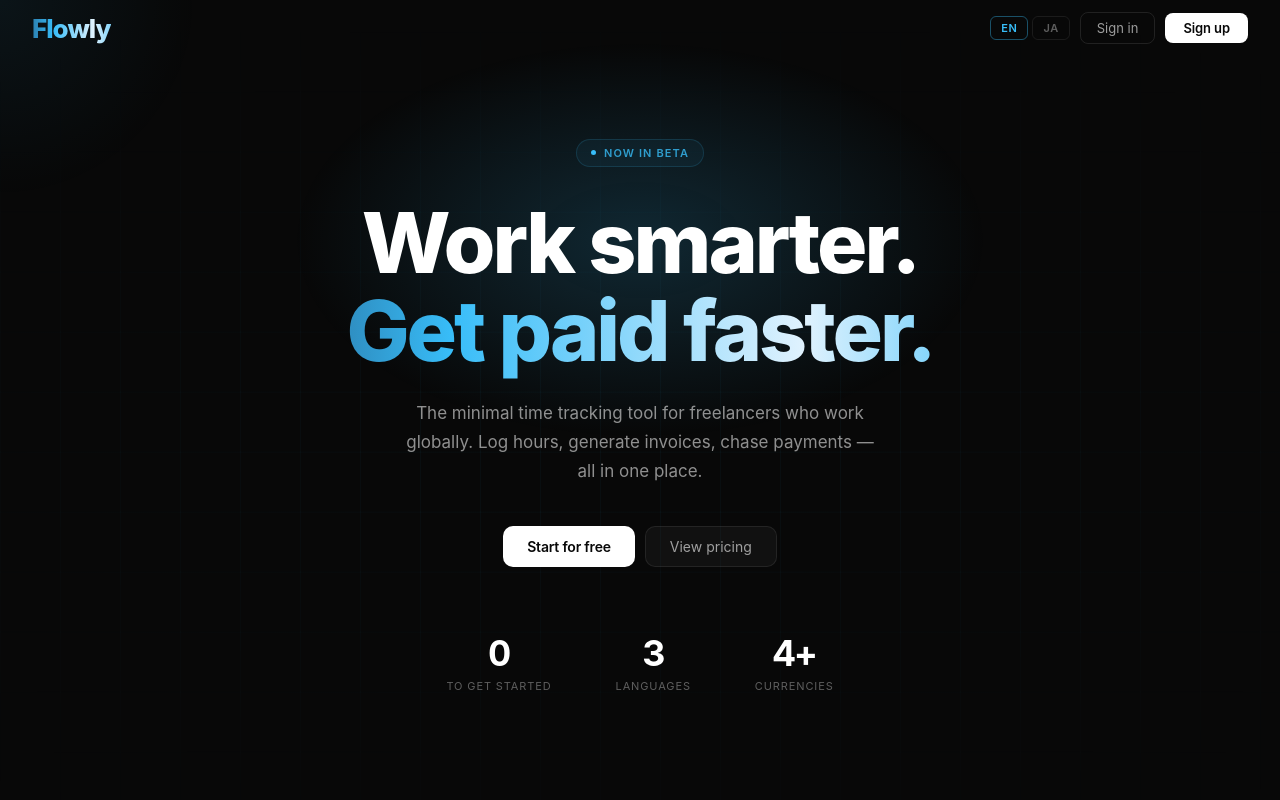
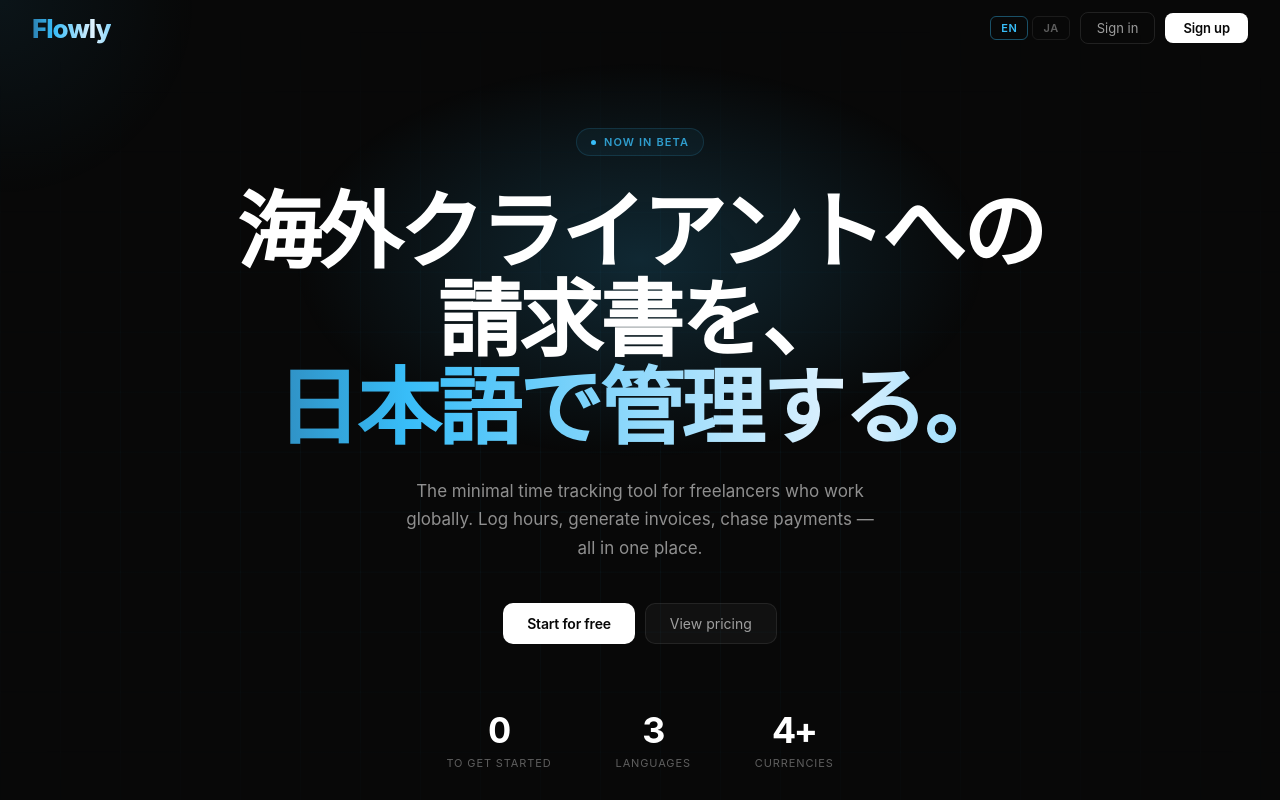
Before and after one commit to ShoueiYamada/slowly, a Next.js app: page /landing in a window 1280 px wide. Shown: the top 800 px of the page. Built offline with nearby package versions, Linux system fonts and the light colour scheme.

Commit message:
feat: Japanese-focused copy and /month pricing

```diff
--- a/src/app/landing/page.tsx
+++ b/src/app/landing/page.tsx
@@ -129,7 +129,7 @@ export default function LandingPage() {
 
   const en = {
     eyebrow: 'Now in beta',
-    h1a: 'Work smarter.', h1b: 'Get paid faster.', h1c: '',
+    h1a: '海外クライアントへの請求書を、', h1b: '日本語で管理する。', h1c: '',
     sub: 'The minimal time tracking tool for freelancers who work globally. Log hours, generate invoices, chase payments — all in one place.',
     cta1: 'Start for free', cta2: 'View pricing',
     s1: '0', s2: '3', s3: '4+',
@@ -162,35 +162,35 @@ export default function LandingPage() {
   }
 
   const ja = {
-    eyebrow: 'ベータ版公開中',
-    h1a: 'Work smarter.', h1b: 'Get paid faster.', h1c: '',
-    sub: 'グローバルに働くフリーランサーのためのミニマルな時間管理ツール。作業記録・請求書・未払い督促をひとつに。',
-    cta1: '無料で始める', cta2: '料金を見る',
-    s1: '$0', s2: '3', s3: '4+',
-    l1: '無料で始められる', l2: '対応言語', l3: '対応通貨',
+    eyebrow: '海外案件特化 · 無料で始める',
+    h1a: '海外クライアントへの請求書を、', h1b: '日本語で管理する。', h1c: '',
+    sub: '英語の請求書を自動生成しながら、自分用の記録は日本語で。為替・税金・未払い督促まで、海外案件に特化したツール。',
+    cta1: '無料で始める', cta2: '機能を見る',
+    s1: '¥0', s2: '4', s3: '無制限',
+    l1: '無料で始められる', l2: '対応通貨', l3: 'AI督促メール',
     fl: '機能', ft: '余計な機能はない\n必要なものだけ',
     features: [
-      { n: '01', t: 'ワンクリックタイマー', d: '1秒で記録開始。止めて保存するだけ。' },
-      { n: '02', t: 'クライアント紐付き', d: '時給・通貨・税率を一度設定すれば自動適用。' },
-      { n: '03', t: '即座に請求書', d: '記録した時間を選んでPDF請求書を数秒で生成。' },
-      { n: '04', t: 'AI督促メール', d: '未払いクライアントへのメールをAIが自動生成。' },
-      { n: '05', t: '収益インサイト', d: '週次・月次の収益を一目で。' },
-      { n: '06', t: 'フォーカスモード', d: '全画面タイマー。深い集中のために。' },
+      { n: '01', t: '英語請求書を自動生成', d: '作業時間を記録するだけで、英語のPDF請求書が完成。海外クライアントにそのまま送れる。' },
+      { n: '02', t: '日本語で自分用メモ', d: '請求書は英語、記録は日本語。自分用のメモを残しながら、確定申告にも対応。' },
+      { n: '03', t: '為替を自動換算', d: 'USD・EUR・GBPを円に自動換算。実際にいくら稼いだか一目でわかる。' },
+      { n: '04', t: 'AI督促メール', d: '未払いのクライアントへの英語メールをAIが自動生成。催促の心理的負担をゼロに。' },
+      { n: '05', t: '確定申告レポート', d: '年間の海外収入をまとめてPDF出力。税理士に渡すだけでOK。' },
+      { n: '06', t: '送金手数料を考慮', d: 'WiseやPayPalの手数料を引いた実収入を表示。本当に手元に残る金額がわかる。' },
     ],
     hl: '使い方', ht: '最初のクリックから\n入金まで',
     steps: [
-      { t: 'クライアントを追加', d: '名前・時給・通貨・税率を設定。30秒で完了。' },
-      { t: 'タイマーを開始', d: 'ワンクリック。止めたら自動保存。' },
-      { t: '請求書を生成', d: '時間を選んでPDFを即ダウンロード。多言語・多通貨対応。' },
-      { t: '入金を受ける', d: '請求書を送信。無反応ならAIが督促メールを作成。' },
+      { t: 'クライアントと通貨を登録', d: '海外クライアントの情報と時給をドルやユーロで設定。為替レートは自動取得。' },
+      { t: '作業時間を記録', d: 'ワンクリックでタイマー開始。日本語でメモを残しながら作業。' },
+      { t: '英語請求書を送付', d: '記録した時間からPDF請求書を自動生成。そのままクライアントに送れる。' },
+      { t: '確定申告の準備', d: '年間収入レポートを出力。円換算・手数料控除済みで税理士にそのまま渡せる。' },
     ],
     pl: '料金', pt: 'シンプルな料金体系',
     ps: '隠れた費用なし。いつでもキャンセル可能。',
     ff: ['クライアント5件まで', '請求書10件/月', 'AI督促5回/月', 'タイマー・ダッシュボード', 'ポモドーロ・目標'],
     pf: ['クライアント無制限', '請求書無制限', 'AI督促無制限', 'ブランドなしPDF', '優先サポート'],
     fb: '始める', pb: 'Proにアップグレード',
-    ct: '未記録の時間で\n損をするのをやめよう',
-    cs: 'スマートに記録して、素早く入金されるフリーランサーに。',
+    ct: '海外案件の管理を、\nもっとスマートに。',
+    cs: '英語の請求書も、日本の確定申告も、Flowlyひとつで完結。',
     cb: '無料で始める — カード不要',
     signin: 'ログイン', signup: '新規登録',
   }
@@ -305,7 +305,7 @@ export default function LandingPage() {
           </div>
           <div className="pricing-card pro">
             <div className="plan-name pro">PRO</div>
-            <div className="plan-price">$7</div>
+            <div className="plan-price">$19</div>
             <div className="plan-period">{lang === 'ja' ? '月額' : 'per month'}</div>
             {c.pf.map((f, i) => (
               <div key={i} className="plan-feature pro">
--- a/src/app/pricing/page.tsx
+++ b/src/app/pricing/page.tsx
@@ -102,7 +102,7 @@ export default function PricingPage() {
                 {lang === 'ja' ? '一番人気' : 'MOST POPULAR'}
               </span>
               <div style={{ fontSize: '13px', fontWeight: '600', color: '#38BDF8', letterSpacing: '0.06em', marginBottom: '1rem' }}>PRO</div>
-              <div style={{ fontSize: '48px', fontWeight: '800', color: tokens.text, letterSpacing: '-2px', marginBottom: '4px' }}>$7</div>
+              <div style={{ fontSize: '48px', fontWeight: '800', color: tokens.text, letterSpacing: '-2px', marginBottom: '4px' }}>$19</div>
               <div style={{ fontSize: '14px', color: tokens.textTertiary, marginBottom: '2rem' }}>
                 {lang === 'ja' ? '月額' : 'per month'}
               </div>
```
